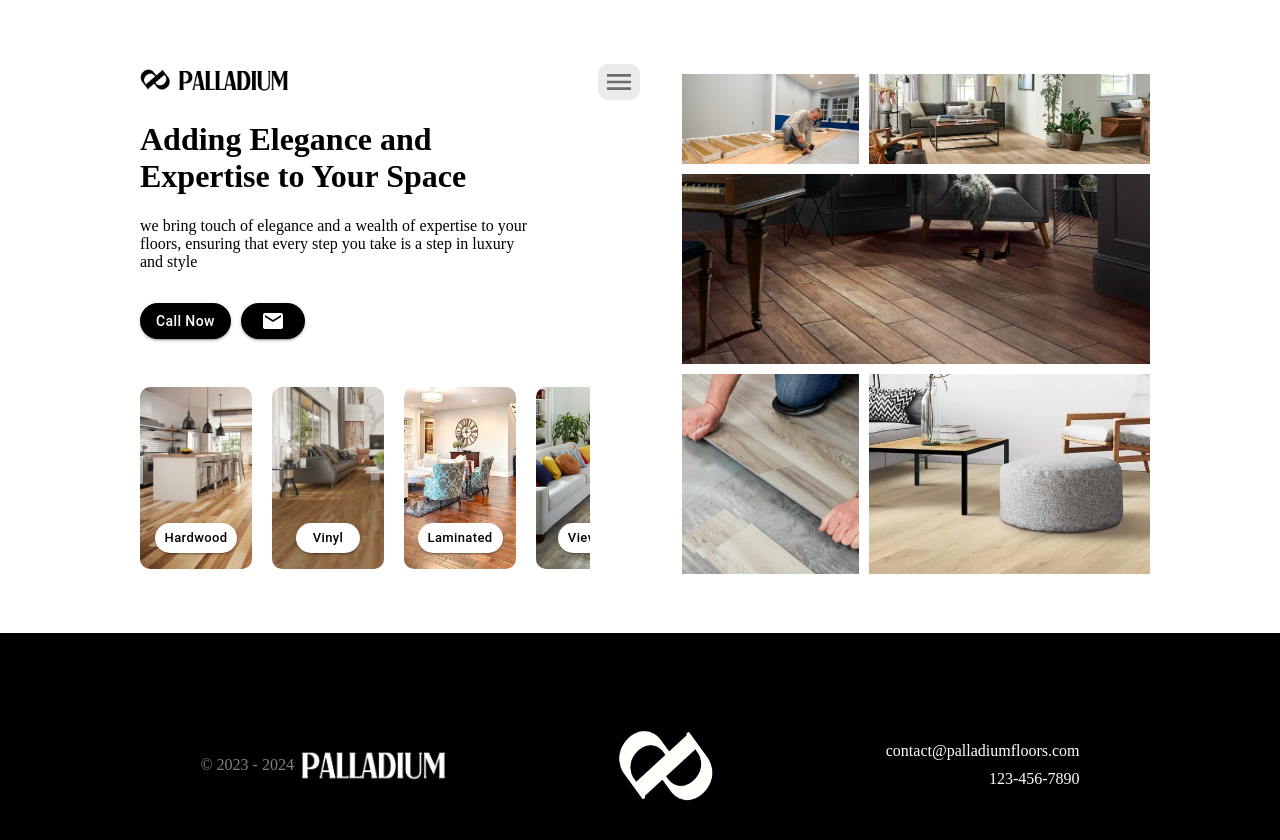
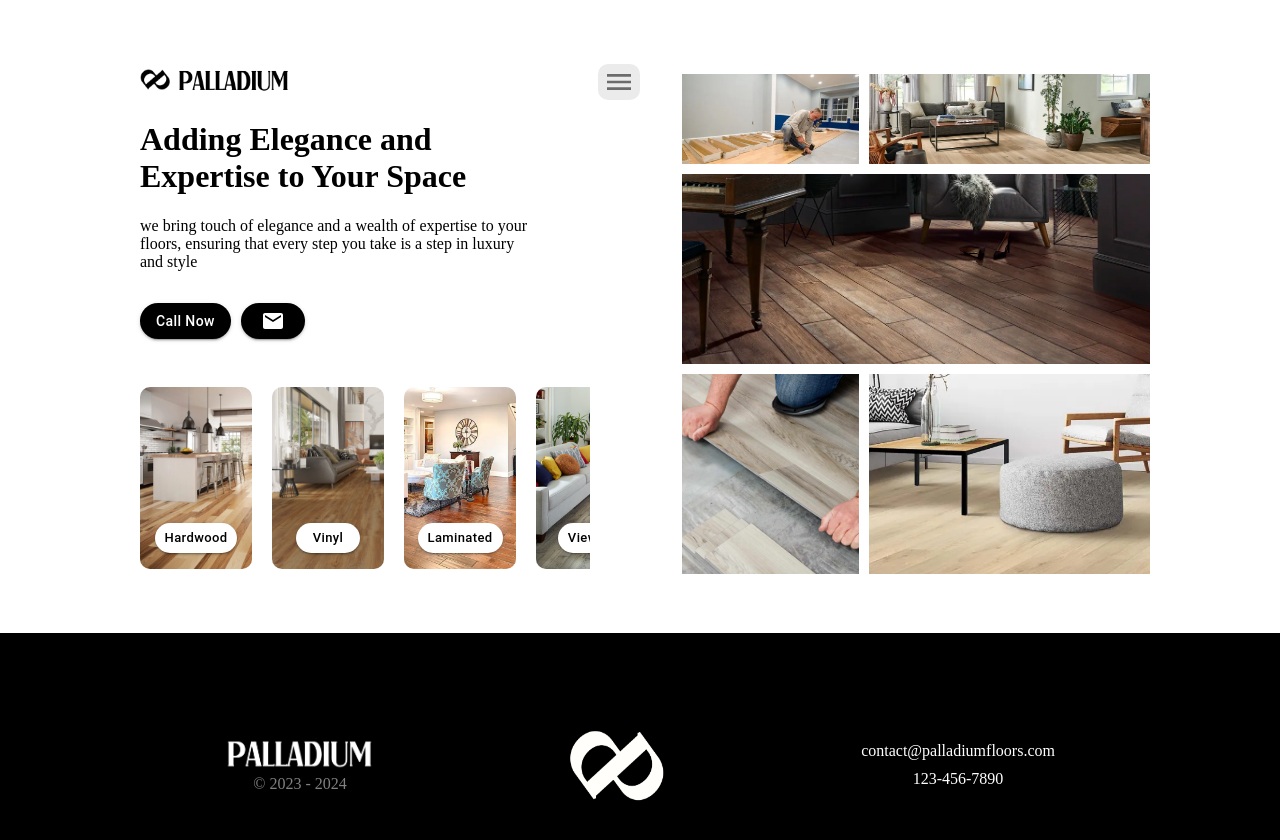
Before and after one commit to Fanthoni/palladiumfloors, a React (Create React App) app: page / in a window 1280 px wide. Shown: the top 840 px of the page. Built offline with nearby package versions, Linux system fonts and the light colour scheme.

Commit message:
minor change footer

```diff
--- a/src/components/Footer.js
+++ b/src/components/Footer.js
@@ -50,7 +50,7 @@ const Container = styled.div`
 
 const CopyRightContainer = styled.div`
   display: flex;
-  flex-direction: row;
+  flex-direction: column-reverse;
   align-items: center;
   justify-content: center;
   gap: 5px;
@@ -76,7 +76,7 @@ const CopyRightContainer = styled.div`
 const ContactContainer = styled.div`
   display: flex;
   flex-direction: column;
-  align-items: flex-end;
+  align-items: center;
   justify-content: center;
   gap: 10px;
 
```
